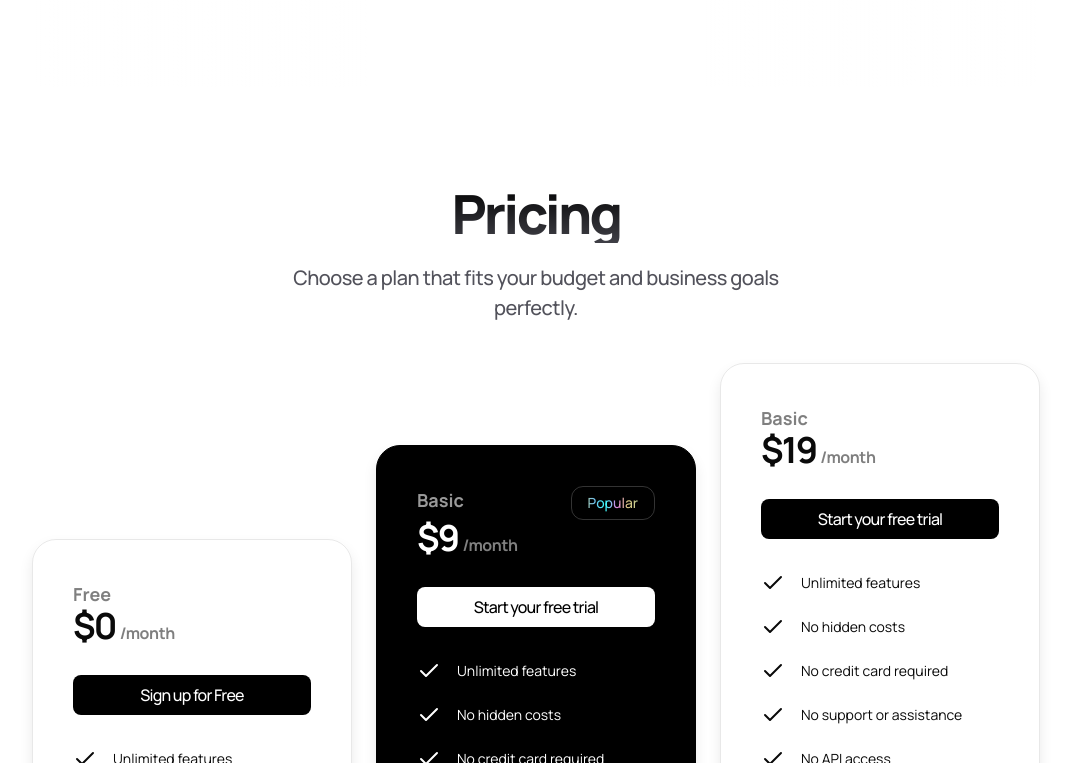
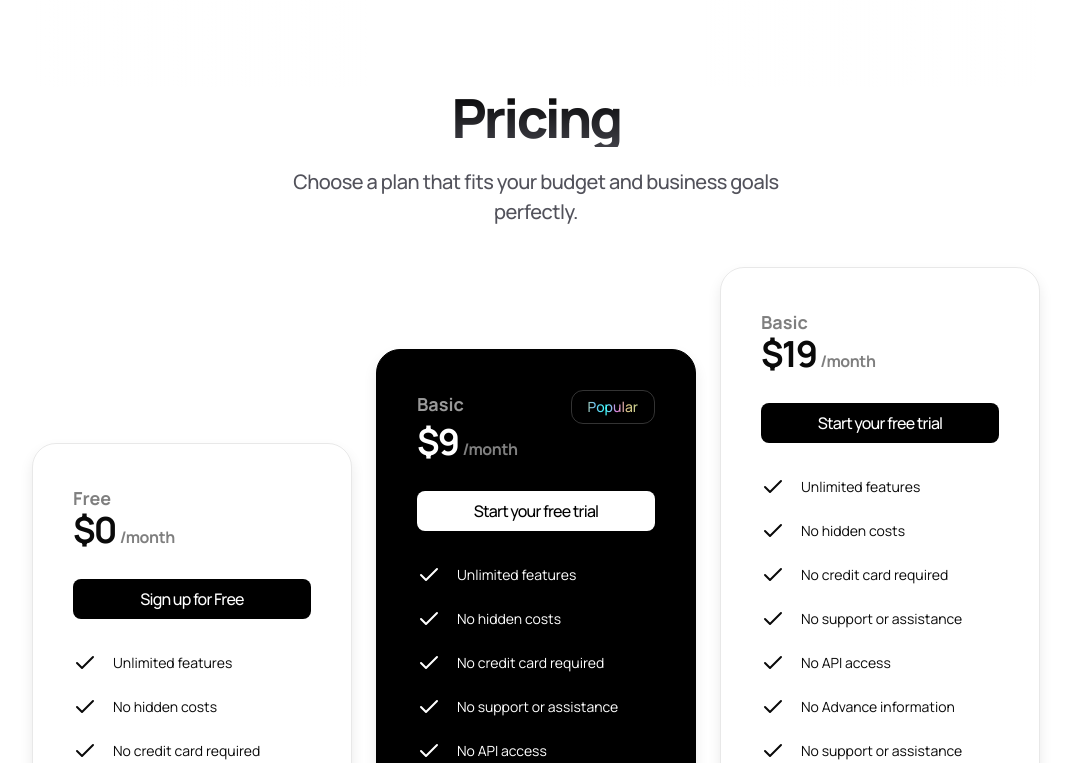
Before and after one commit to viralxpost/viralxpost-web, a React (Vite) app in the folder frontend/: page / in a window 1280 px wide. Shown: the part 3077-3840 px from the top of the page, without its empty margins (104-1175 px from the left). Built offline with nearby package versions, Linux system fonts and the light colour scheme; no server answers.

Commit message:
add pricing

```diff
--- a/frontend/src/components/Pricing.tsx
+++ b/frontend/src/components/Pricing.tsx
@@ -66,7 +66,7 @@ interface Options {
 
 const Pricing = () => {
     return (
-        <section className="py-24">
+        <section className="">
             <div className="px-5 md:px-0 md:max-w-[900px] lg:max-w-[1300px] container mx-auto">
                 <div className="section-container">
                 <h2 className="section-title">Pricing</h2>
```
